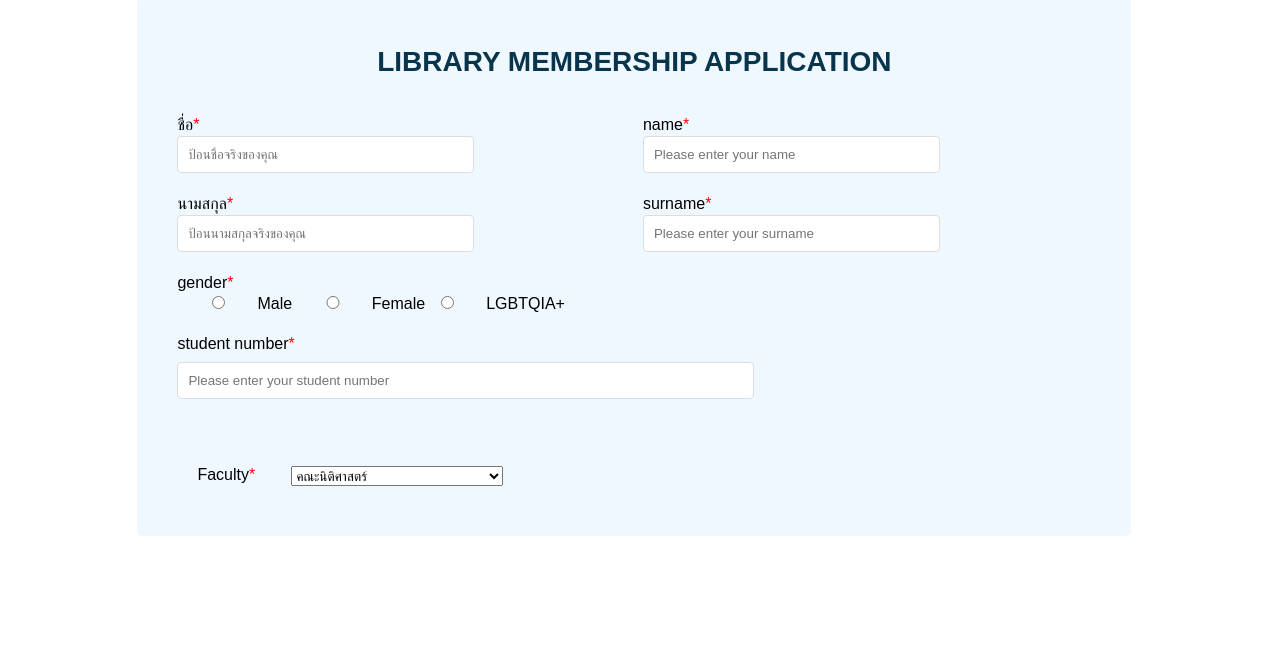
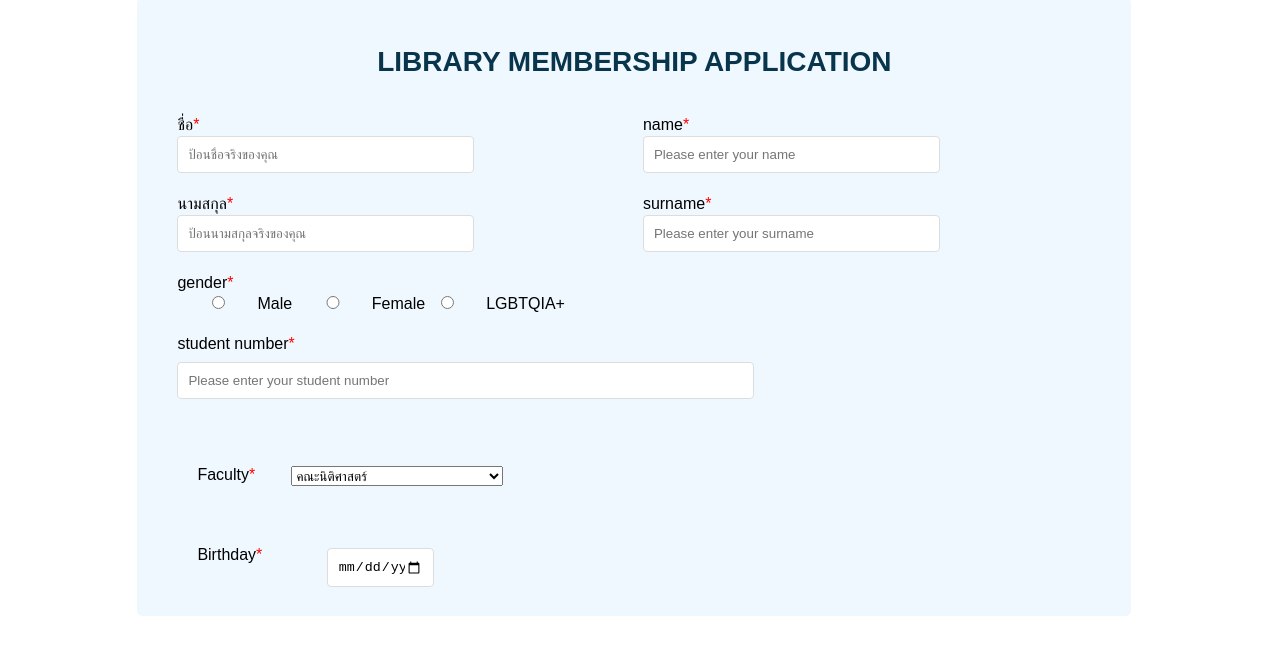
Before and after one commit to firstamoon/6709681065_LibraryMembershipApplicationForm, a plain HTML site: page index.html in a window 1280 px wide. Shown: the part 176-830 px from the top of the page. Drawn offline with Linux system fonts and the light colour scheme; a web font is replaced by a local one.

Commit message:
create birthday

```diff
--- a/index.html
+++ b/index.html
@@ -97,7 +97,11 @@
             <option value="sgs">สถาบันอาณาบริเวณศึกษา</option>
         </select>
         </div>
-
+        <!-- birthday -->
+        <div class="column-container4">
+            <label for="birthday">Birthday<span>*</span>&nbsp;&nbsp;</label>
+            <input type="date" id="birthday" name="birthday">
+        </div>
     </form>
 </div>
 
```
